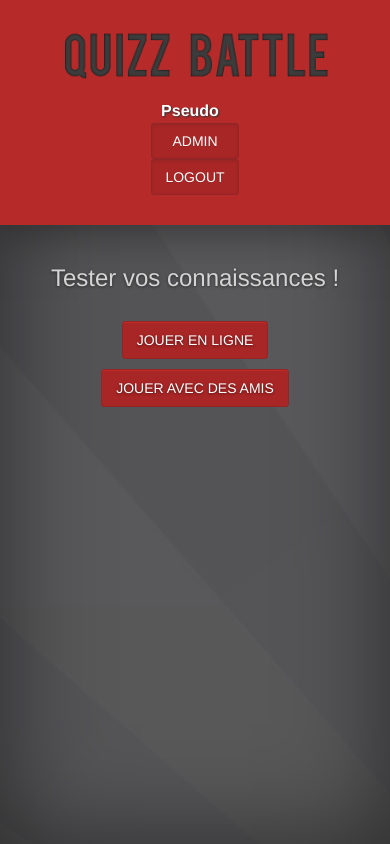
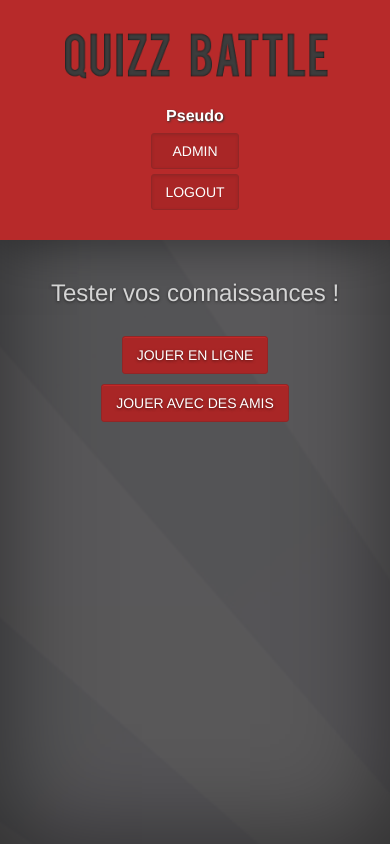
Before and after one commit to Anuswan91/quizz_battle, a PHP site: page /pages/index.php in a window 390 px wide. Run offline with PHP 8.4, Linux system fonts and the light colour scheme; the visitor is signed in with stand-in values (Sample User, id 1).

Commit message:
Correction ERREUR LUC

```diff
--- a/css/style.css
+++ b/css/style.css
@@ -242,6 +242,12 @@ h1{
     h1 {
         font-size: 24px;
     }
+
+    .nav-login a, .nav-login span{
+        margin-left: 0px !important;
+        margin-right: 0px !important;
+        margin-top: 5px;
+    }
 }
 
 .col-home-left{
@@ -288,7 +294,7 @@ h1{
 
 .img-info{
     position: absolute;
-    right: 5px;
+    right: 40px;
     top: 5px;
     cursor: pointer;
 }
--- a/includes/DB.php
+++ b/includes/DB.php
@@ -8,8 +8,8 @@ try {
     //$bdd = new PDO('mysql:host=tp-sgbd;dbname=vblum_a;charset=utf8', 'vblum_a', 'vblum_a');
     //Pour se connecter en local ailleurs
     //$bdd = new PDO('mysql:host=localhost;dbname=risk;charset=utf8', 'root', 'root');
-    $bdd = new PDO('mysql:host=localhost;dbname=quizz_battle;charset=utf8', 'root', '');
-    //$bdd = new PDO('mysql:host=eu-cdbr-west-01.cleardb.com;dbname=heroku_9732ace84ff668b;charset=utf8', 'bf583c4b055e2d', '8d9c7be6');
+    //$bdd = new PDO('mysql:host=localhost;dbname=quizz_battle;charset=utf8', 'root', '');
+    $bdd = new PDO('mysql:host=eu-cdbr-west-01.cleardb.com;dbname=heroku_9732ace84ff668b;charset=utf8', 'bf583c4b055e2d', '8d9c7be6');
 
     // Developpement
     //$bdd = new PDO('mysql:host=eu-cdbr-west-01.cleardb.com;dbname=heroku_9732ace84ff668b;charset=utf8', 'bf583c4b055e2d', '8d9c7be6');
--- a/pages/index.php
+++ b/pages/index.php
@@ -31,7 +31,7 @@
                     <a href="#" title="Jouer" class="btn-home">Jouer en ligne</a><br/>
                     <a href="#" title="Amis" class="btn-home">Jouer avec des amis</a><br/><br/>
                     <?php
-                    	if (!isset($_SESSION['Auth']) && $_SESSION['Auth']!= null)
+                    	if (!isset($_SESSION['Auth']) || $_SESSION['Auth'] == null)
                     	{
                     		?>
                     		<h1>Pas encore membre ?</h1>
```
